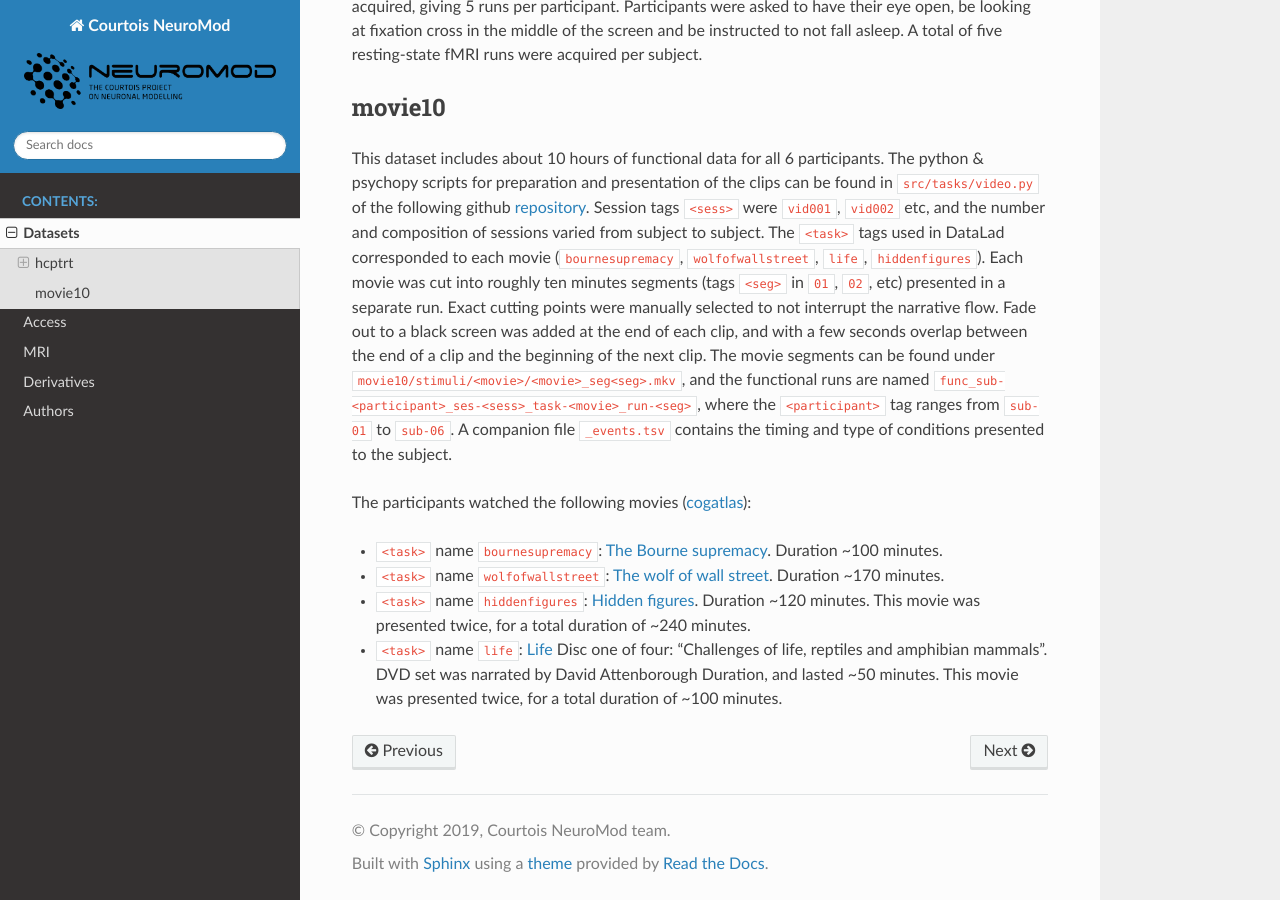
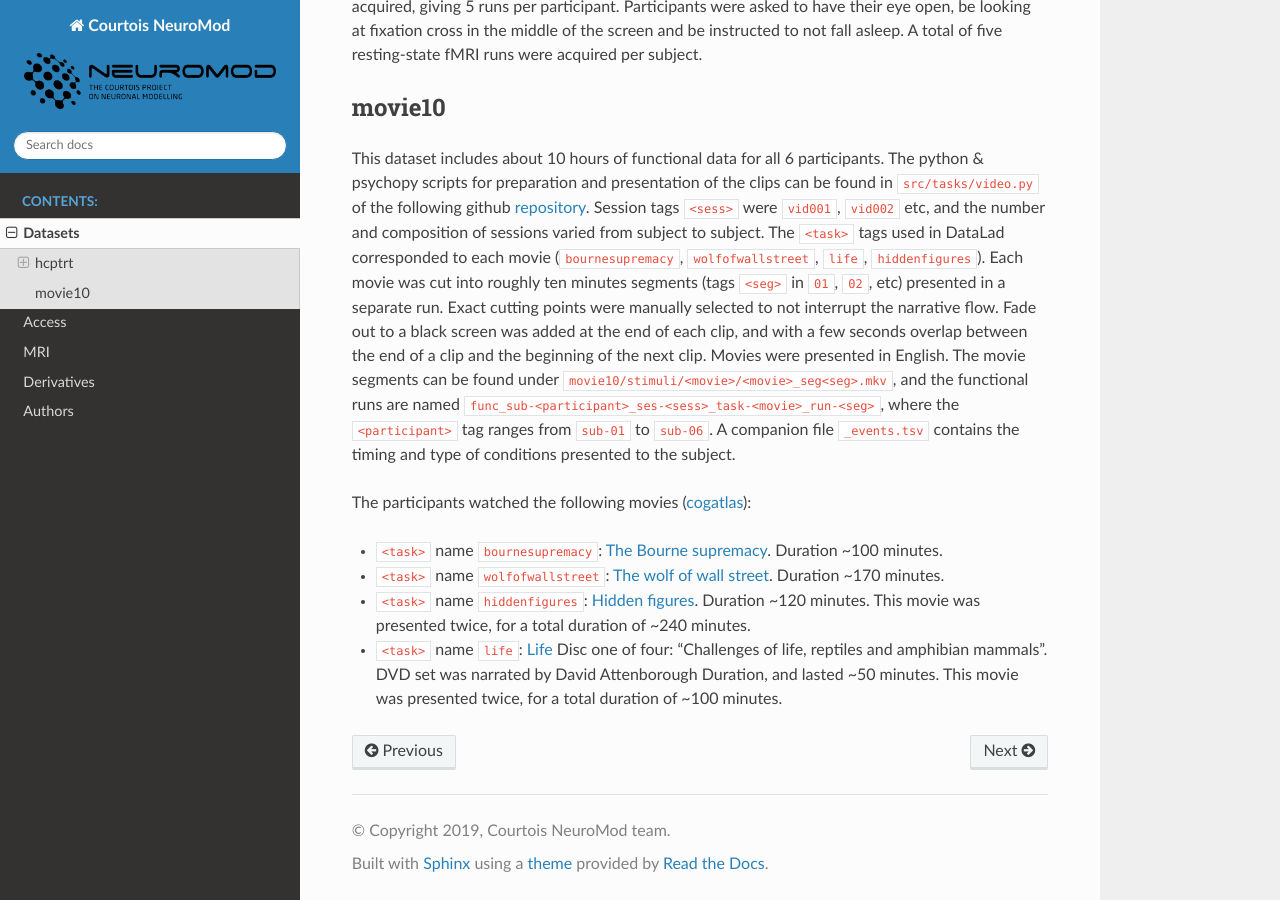
Before and after one commit to courtois-neuromod/cneuromod_docs, a Sphinx documentation site: the page built from source/DATASETS.md, in a window 1280 px wide and 900 px high, scrolled down 3092 px. Built offline with Sphinx 7.4.7 and the Read the Docs theme 2.0.0, drawn with Linux system fonts in a browser that asks for light colours.

Commit message:
Update DATASETS.md
Added movies presented in English

```diff
--- a/source/DATASETS.md
+++ b/source/DATASETS.md
@@ -34,7 +34,7 @@
 ## movie10
 
 This dataset includes about 10 hours of functional data for all 6 participants. The python & psychopy scripts for preparation and presentation of the clips can be found in `src/tasks/video.py` of the following github [repository](https://github.com/courtois-neuromod/task_stimuli).
-Session tags `<sess>` were `vid001`, `vid002` etc, and the number and composition of sessions varied from subject to subject. The `<task>` tags used in DataLad corresponded to each movie (`bournesupremacy`, `wolfofwallstreet`, `life`, `hiddenfigures`). Each movie was cut into roughly ten minutes segments (tags `<seg>` in `01`, `02`, etc) presented in a separate run.  Exact cutting points were manually selected to not interrupt the narrative flow. Fade out to a black screen was added at the end of each clip, and with a few seconds overlap between the end of a clip and the beginning of the next clip. The movie segments can be found under `movie10/stimuli/<movie>/<movie>_seg<seg>.mkv`, and the functional runs are named `func_sub-<participant>_ses-<sess>_task-<movie>_run-<seg>`, where the `<participant>` tag ranges from `sub-01` to `sub-06`. A companion file `_events.tsv` contains the timing and type of conditions presented to the subject.
+Session tags `<sess>` were `vid001`, `vid002` etc, and the number and composition of sessions varied from subject to subject. The `<task>` tags used in DataLad corresponded to each movie (`bournesupremacy`, `wolfofwallstreet`, `life`, `hiddenfigures`). Each movie was cut into roughly ten minutes segments (tags `<seg>` in `01`, `02`, etc) presented in a separate run.  Exact cutting points were manually selected to not interrupt the narrative flow. Fade out to a black screen was added at the end of each clip, and with a few seconds overlap between the end of a clip and the beginning of the next clip. Movies were presented in English. The movie segments can be found under `movie10/stimuli/<movie>/<movie>_seg<seg>.mkv`, and the functional runs are named `func_sub-<participant>_ses-<sess>_task-<movie>_run-<seg>`, where the `<participant>` tag ranges from `sub-01` to `sub-06`. A companion file `_events.tsv` contains the timing and type of conditions presented to the subject.
 
 The participants watched the following movies ([cogatlas](https://www.cognitiveatlas.org/id/trm_4c898da401420/)):
  * `<task>` name `bournesupremacy`: [The Bourne supremacy](https://en.wikipedia.org/wiki/The_Bourne_Supremacy_%28film%29). Duration ~100 minutes.
```
